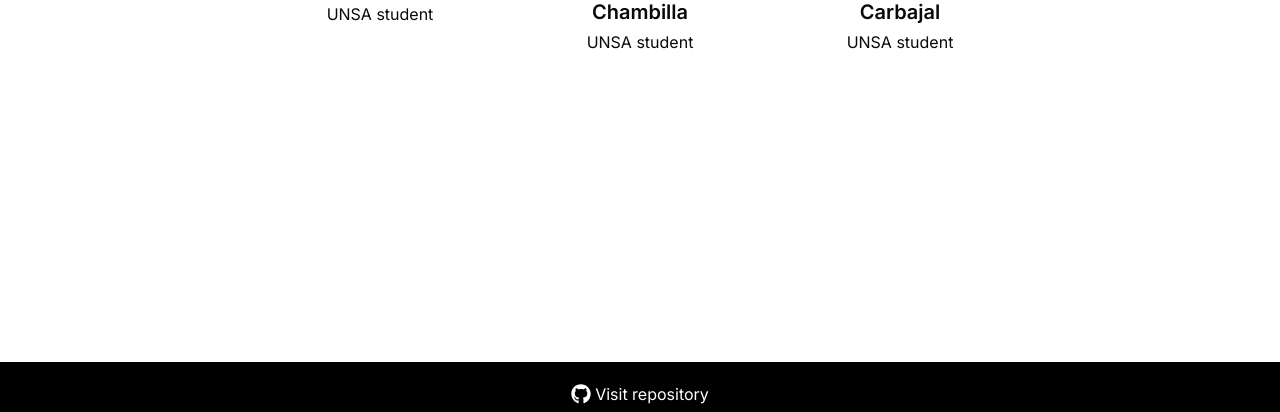
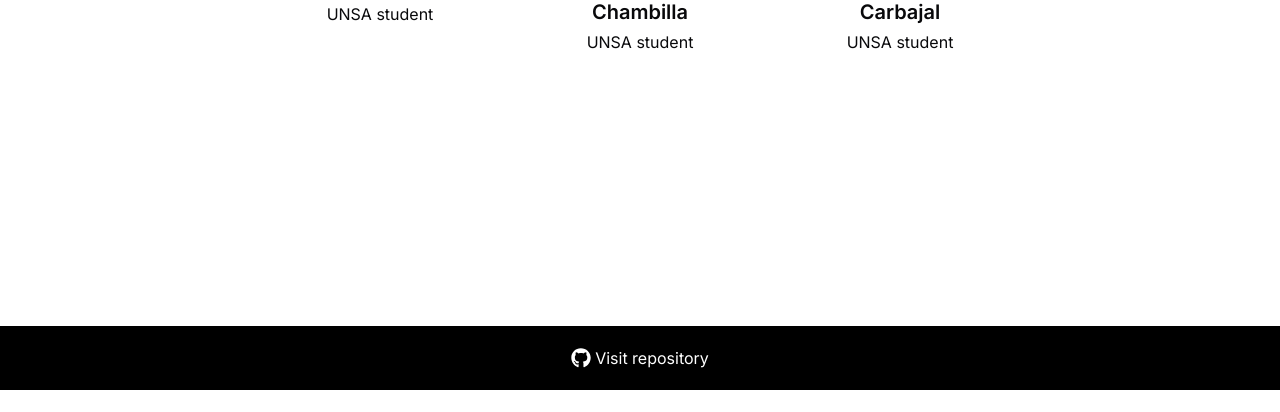
Before and after one commit to gusCreator/knowledge_wardens, a Next.js app in the folder knowledge-wardens/: page / in a window 1280 px wide. Shown: the part 1358-1770 px from the top of the page. After the commit the page ends 1748 px from the top, so only its background shows below. Built offline with nearby package versions, Linux system fonts and the light colour scheme; no server answers.

Commit message:
It is tried to do a carousel.

```diff
--- a/knowledge-wardens/src/components/ui/home/Slide.tsx
+++ b/knowledge-wardens/src/components/ui/home/Slide.tsx
@@ -6,12 +6,11 @@ type SlideProps = {
 
 export function Slide({ techName }: SlideProps) {
   return (
-    <div className="relative">
+    <div className="flex-grow-0 h-64 relative">
       <Image
-        className="w-full h-full"
+        className="object-contain"
         src={`/${techName}.svg`}
-        width={200}
-        height={100}
+        fill
         alt={`${techName}'s image`}
       />
     </div>
--- a/knowledge-wardens/src/components/ui/home/Technologies.tsx
+++ b/knowledge-wardens/src/components/ui/home/Technologies.tsx
@@ -1,26 +1,19 @@
 'use client';
 
-import { Carousel } from '@material-tailwind/react';
 import { Slide } from './Slide';
 
 export function Technologies() {
+
   return (
-    <div className="slider-container">
-      <Carousel
-        className="flex overflow-hidden"
-        autoplay={true}
-        autoplayDelay={3000}
-        loop={true}
-        placeholder={undefined}
-        onPointerEnterCapture={undefined}
-        onPointerLeaveCapture={undefined}
-      >
+    <div className="overflow-hidden">
+      <div className="flex justify-center items-center">
         <Slide techName="vercel" />
         <Slide techName="next" />
         <Slide techName="react" />
         <Slide techName="unity" />
         <Slide techName="mistral" />
-      </Carousel>
+      </div>
+
     </div>
   );
 }
```
Also changed, not shown: knowledge-wardens/package.json (+12 -14 lines), 2 other files (tests, documents, lock files or other folders).
